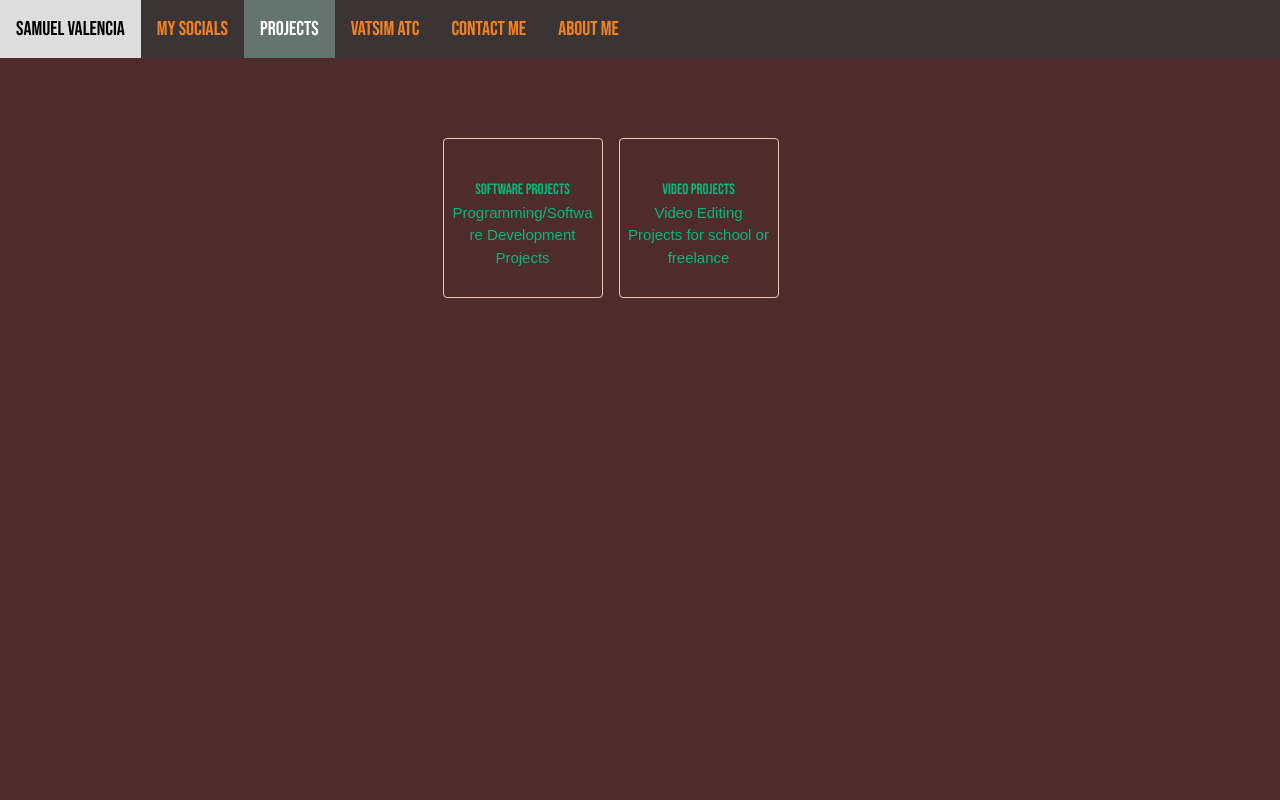
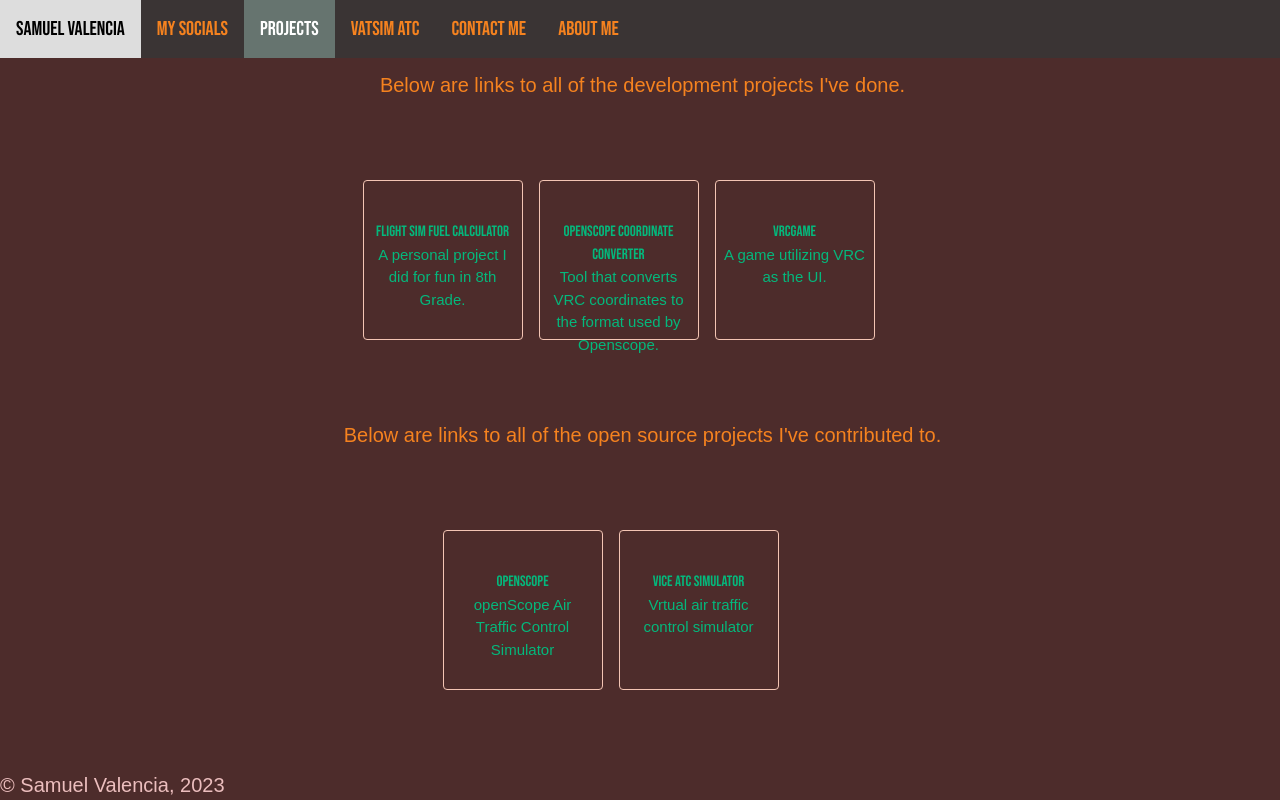
Before and after one commit to svalencia014/pws, a SvelteKit app: page /projects in a window 1280 px wide. Built offline with nearby package versions, Linux system fonts and the light colour scheme; a web font is replaced by a local one.

Commit message:
remove useless /projects/video page

```diff
--- a/src/routes/projects/+page.svelte
+++ b/src/routes/projects/+page.svelte
@@ -1,24 +1,50 @@
 <script>
   import '../../app.css'
-  import Navbar from "../../components/Navbar.svelte";
+	import Footer from '../../components/Footer.svelte';
+  import Navbar from '../../components/Navbar.svelte';
 </script>
 <svelte:head>
-  <title>Projects | Samuel V.</title>
+  <title>Software Projects | Samuel V.</title>
 </svelte:head>
 <div class="topnav" id="myTopnav">
   <Navbar />
 </div>
 <main>
-  <div class="links">
-    <div class="cards">
-      <a href="/projects/software" class="card">
-        <h3>Software Projects</h3>
-        <p>Programming/Software Development Projects</p>
-      </a>
-      <a href="/projects/videos" class="card">
-        <h3>Video Projects</h3>
-        <p>Video Editing Projects for school or freelance</p>
-      </a>
+  <div id="myProj">
+    <p class="text-center pt-3">Below are links to all of the development projects I've done.</p>
+    <div class="links">
+      <div class="cards">
+        <a href="https://github.com/svalencia014/FSCalculations" class="card" target="_blank">
+          <h3>Flight Sim Fuel Calculator</h3>
+          <p>A personal project I did for fun in 8th Grade.</p>
+        </a>
+        <a href="https://github.com/svalencia014/openscopeCoordinateConverter" class="card" target="_blank">
+          <h3>OpenScope Coordinate Converter</h3>
+          <p>Tool that converts VRC coordinates to the format used by Openscope.</p>
+        </a>
+        <a href="https://github.com/svalencia014/VRCGame" class="card" target="_blank">
+          <h3>VrcGame</h3>
+          <p>A game utilizing VRC as the UI.</p>
+        </a>
+      </div>
+    </div>
+  </div>
+  <div id="foss">
+    <p class="text-center">Below are links to all of the open source projects I've contributed to.</p>
+    <div class="links">
+      <div class="cards">
+        <a href="https://github.com/openscope/openscope" class="card" target="_blank">
+          <h3>Openscope</h3>
+          <p>openScope Air Traffic Control Simulator</p>
+        </a>
+        <a href="https://github.com/mmp/vice" class="card" target="_blank">
+          <h3>Vice ATC Simulator</h3>
+          <p>Vrtual air traffic control simulator</p>
+        </a>
+      </div>
     </div>
   </div>
 </main>
+<footer>
+  <Footer />
+</footer>
--- a/src/routes/projects/software/+page.svelte
+++ /dev/null
@@ -1,50 +0,0 @@
-<script>
-  import '../../../app.css'
-	import Footer from '../../../components/Footer.svelte';
-  import Navbar from '../../../components/Navbar.svelte';
-</script>
-<svelte:head>
-  <title>Software Projects | Samuel V.</title>
-</svelte:head>
-<div class="topnav" id="myTopnav">
-  <Navbar />
-</div>
-<main>
-  <div id="myProj">
-    <p class="text-center pt-3">Below are links to all of the development projects I've done.</p>
-    <div class="links">
-      <div class="cards">
-        <a href="https://github.com/svalencia014/FSCalculations" class="card" target="_blank">
-          <h3>Flight Sim Fuel Calculator</h3>
-          <p>A personal project I did for fun in 8th Grade.</p>
-        </a>
-        <a href="https://github.com/svalencia014/openscopeCoordinateConverter" class="card" target="_blank">
-          <h3>OpenScope Coordinate Converter</h3>
-          <p>Tool that converts VRC coordinates to the format used by Openscope.</p>
-        </a>
-        <a href="https://github.com/svalencia014/VRCGame" class="card" target="_blank">
-          <h3>VrcGame</h3>
-          <p>A game utilizing VRC as the UI.</p>
-        </a>
-      </div>
-    </div>
-  </div>
-  <div id="foss">
-    <p class="text-center">Below are links to all of the open source projects I've contributed to.</p>
-    <div class="links">
-      <div class="cards">
-        <a href="https://github.com/openscope/openscope" class="card" target="_blank">
-          <h3>Openscope</h3>
-          <p>openScope Air Traffic Control Simulator</p>
-        </a>
-        <a href="https://github.com/mmp/vice" class="card" target="_blank">
-          <h3>Vice ATC Simulator</h3>
-          <p>Vrtual air traffic control simulator</p>
-        </a>
-      </div>
-    </div>
-  </div>
-</main>
-<footer>
-  <Footer />
-</footer>
--- a/src/routes/projects/videos/+page.svelte
+++ /dev/null
@@ -1,27 +0,0 @@
-<script>
-  import '../../../app.css'
-  import Navbar from '../../../components/Navbar.svelte';
-  import Footer from '../../../components/Footer.svelte';
-</script>
-<svelte:head>
-  <title>Video Projects | Samuel V.</title>
-</svelte:head>
-<div class="topnav" id="myTopnav">
-  <Navbar />
-</div>
-<main>
-  <p>Here are all of my Projects that I have done for my broadcasing class or as a freelancer.</p>
-  <div class="links">
-    <div class="cards">
-      <div class="videocard">
-        <h3>Class Commerical</h3>
-        <p></p>
-        <iframe src="https://www.youtube.com/embed/-muYLe5_l3s" title="YouTube video player" frameborder="0" allow="accelerometer; autoplay; clipboard-write; encrypted-media; gyroscope; picture-in-picture; web-share" allowfullscreen></iframe>
-      </div>
-    </div>
-  </div>
-  <hr>
-</main>
-<footer>
-  <Footer />
-</footer>
```
